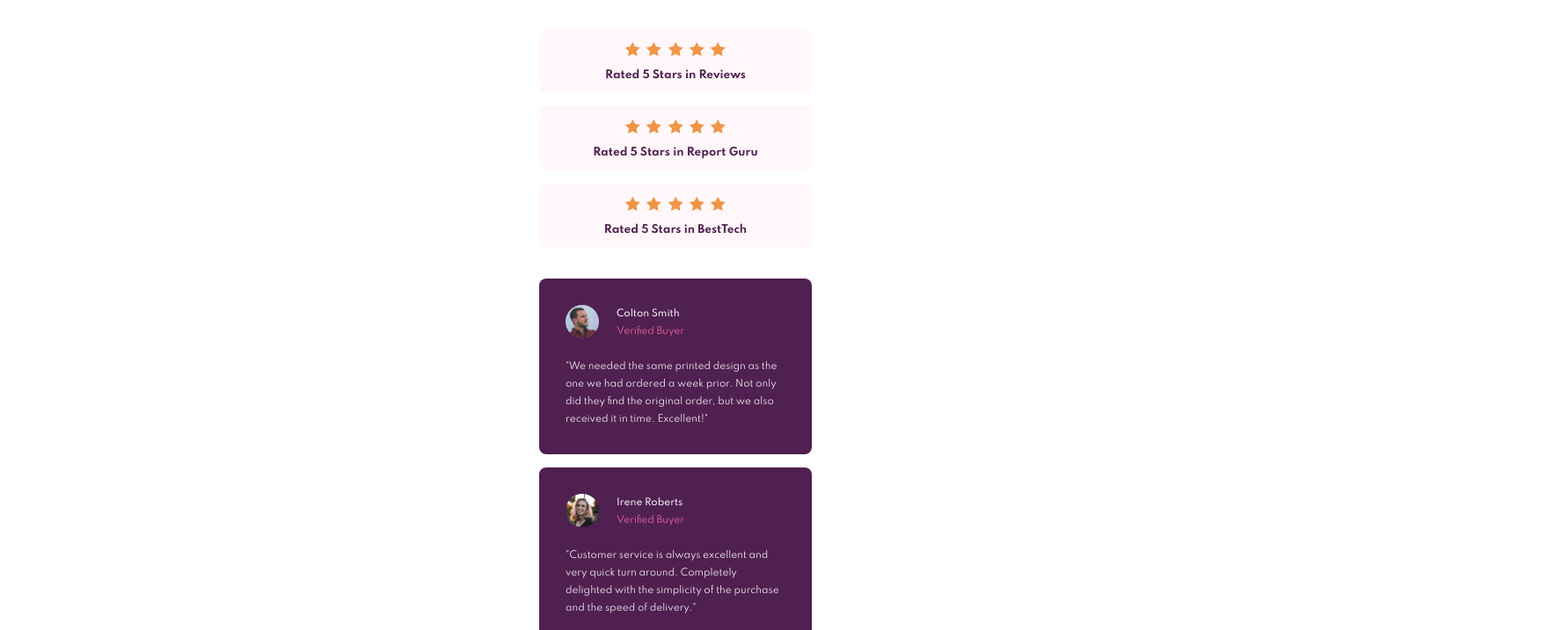
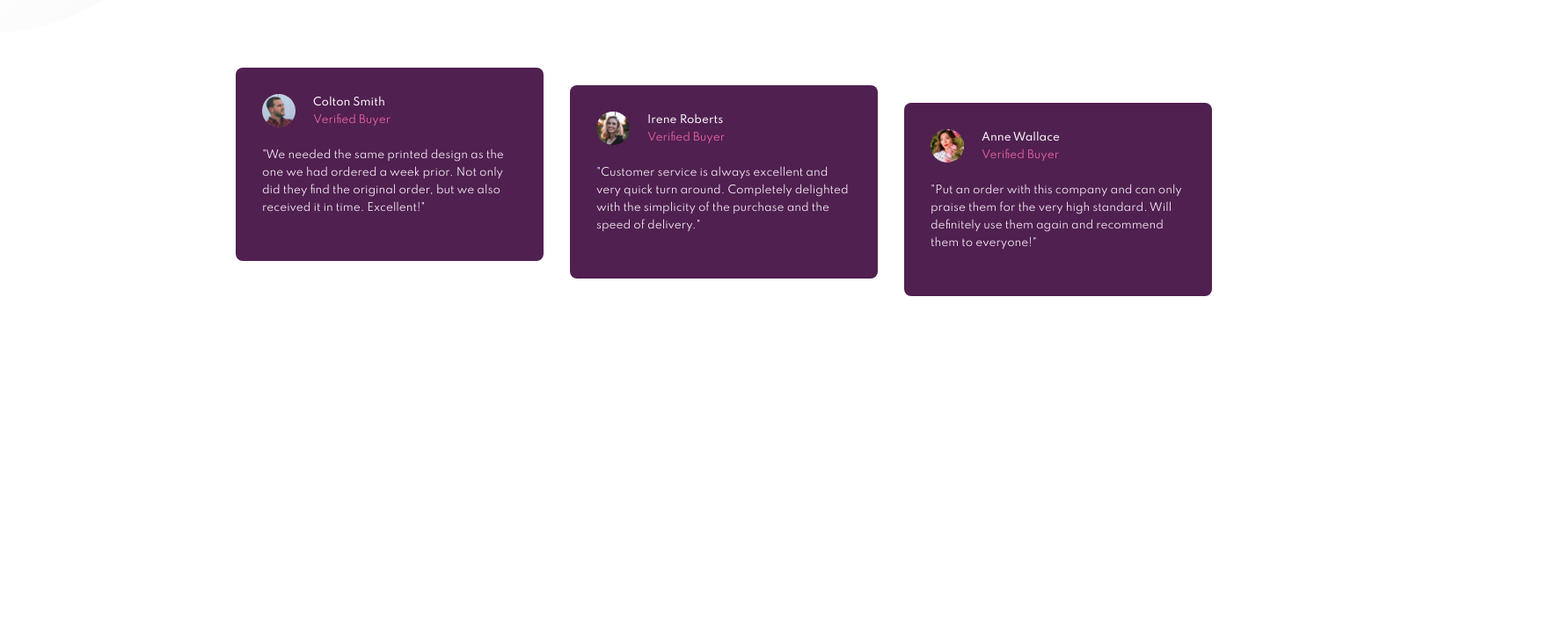
Before and after one commit to ralphsulit/social-proof-section, a plain HTML site: page index.html in a window 1536 px wide. Shown: the part 324-1041 px from the top of the page at 88% size, 1768 px wide, since content can reach past the window. After the commit the page ends 800 px from the top, so only its background shows below. Drawn offline with Linux system fonts and the light colour scheme.

Commit message:
added styles for desktop

```diff
--- a/main.css
+++ b/main.css
@@ -30,7 +30,9 @@ Colors
 /* ***************
 *************** */
 body {
-  background-color:hsl(0, 0%, 100%);
+  background: url(images/bg-pattern-top-mobile.svg);
+  background-repeat: no-repeat;
+  background-position: top;
   font-size: 15px;
   font-family: 'Spartan', sans-serif;
   font-weight: 400;
@@ -139,3 +141,87 @@ Reviews
   color:hsl(333, 80%, 67%);
   font-weight: 400;
 }
+
+/* ***************
+Media Query:
+Desktop
+*************** */
+@media (min-width: 1440px) {
+  body {
+    background: url(images/bg-pattern-top-desktop.svg);
+    background-repeat: no-repeat;
+    background-position: top left;
+    background-size: auto;
+  }
+
+  .container {
+    display: grid;
+    grid-template-columns: repeat(3, 300px);
+    gap: 50px;
+    width: 100%;
+    max-width: 1440px;
+    height: 100vh;
+    justify-content: center;
+    align-content: center;
+    margin: 0 auto;
+  }
+
+  .header {
+    width: 400px;
+    text-align: left;
+  }
+
+  .header-span {
+    font-size: 2.5em;
+  }
+
+  .header p {
+    font-size: 0.8em;
+    margin: 10px 0;
+  }
+
+  .rates {
+    grid-column: 3;
+    height: 200px;
+    width: 100%;
+    font-size: 1em;
+    margin-top: 80px;
+    width: 800px;
+  }
+
+  .rate-1,
+  .rate-2,
+  .rate-3 {
+    display: flex;
+    justify-content: flex-start;
+    align-items: center;
+    width: 410px;
+    padding: 8px 20px;
+  }
+
+  .star-image:last-child {
+    margin-right: 30px;
+  }
+
+  .reviews {
+    display: grid;
+    grid-template-columns: repeat(3, 350px);
+    grid-column: 1/4;
+    gap: 30px;
+  }
+
+  .box-1,
+  .box-2,
+  .box-3 {
+    height: 220px;
+    font-size: 0.8em;
+  }
+
+  .box-2 {
+    margin-top: 20px;
+  }
+
+  .box-3 {
+    margin-top: 40px;
+  }
+}
```
